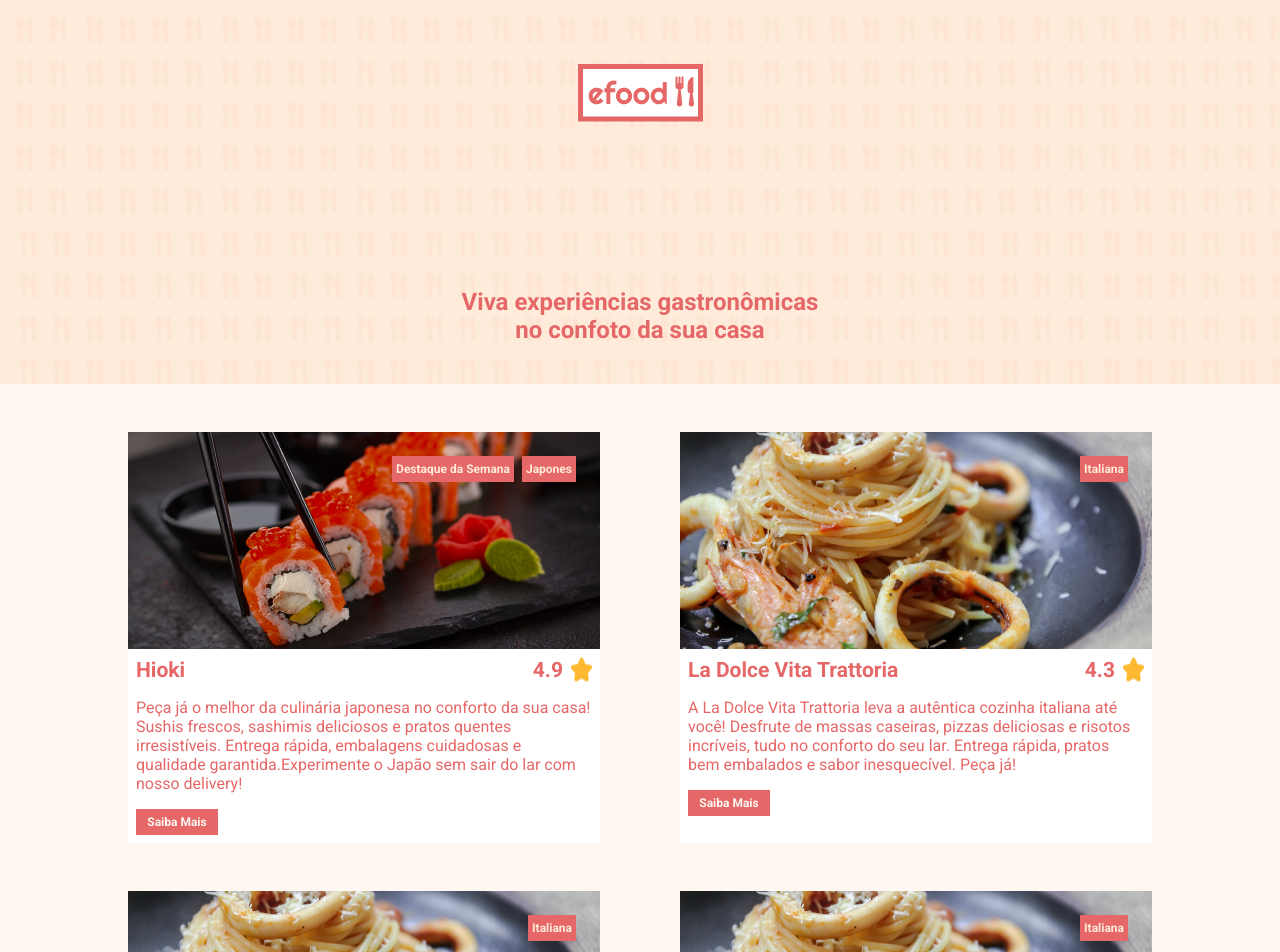
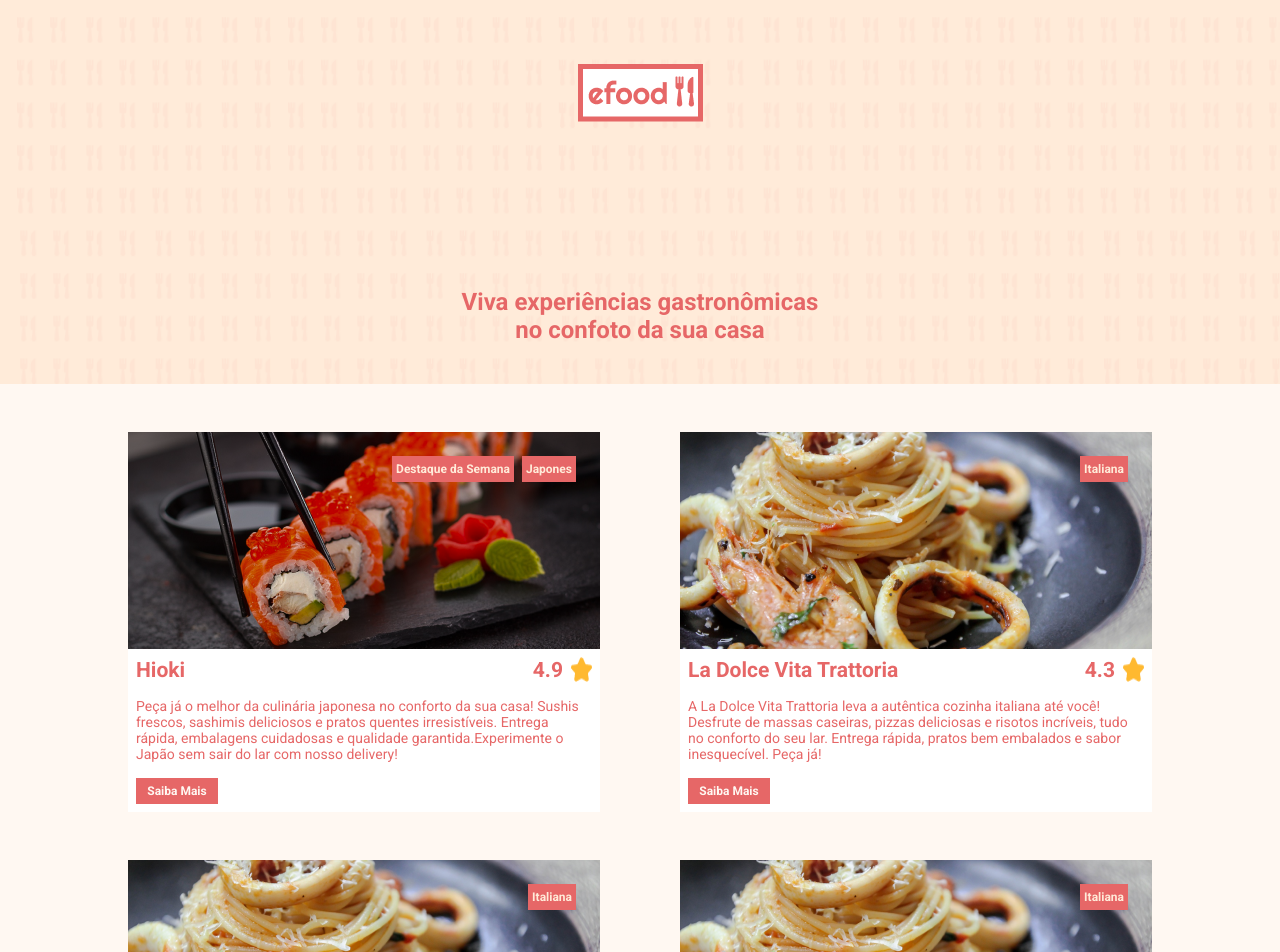
Before and after one commit to LuizFKM/efood_react, a React (Create React App) app: page / in a window 1280 px wide. Shown: the top 952 px of the page. Built offline with nearby package versions, Linux system fonts and the light colour scheme.

Commit message:
Fix card font-size

```diff
--- a/src/components/Product/index.tsx
+++ b/src/components/Product/index.tsx
@@ -5,7 +5,8 @@ import {
   CardContent,
   CardRate,
   CardTitle,
-  CategoryInfos
+  CategoryInfos,
+  ContainerDescription
 } from './styles'
 import Estrela from '../../assets/images/estrela.png'
 import { TagContainer } from '../Tag/styles'
@@ -34,7 +35,9 @@ const Product = ({ title, categories, description, rate, image }: Props) => (
           <img src={Estrela} alt="" />
         </CardRate>
       </CardTitle>
-      <p>{description}</p>
+      <ContainerDescription>
+        <p>{description}</p>
+      </ContainerDescription>
       <Button type="link" to="/perfil" title="Saiba mais sobre o prato">
         Saiba Mais
       </Button>
--- a/src/components/Product/styles.ts
+++ b/src/components/Product/styles.ts
@@ -29,9 +29,15 @@ export const CardRate = styled.div`
 export const CardContent = styled.div`
   padding: 8px;
   p {
-    margin-bottom: 16px;
+    font-size: 14px;
+    font-weight: 400;
   }
 `
+export const ContainerDescription = styled.div`
+  max-width: 456px;
+  padding-bottom: 16px;
+`
+
 export const CategoryInfos = styled.div`
   position: absolute;
   top: 8px;
```
